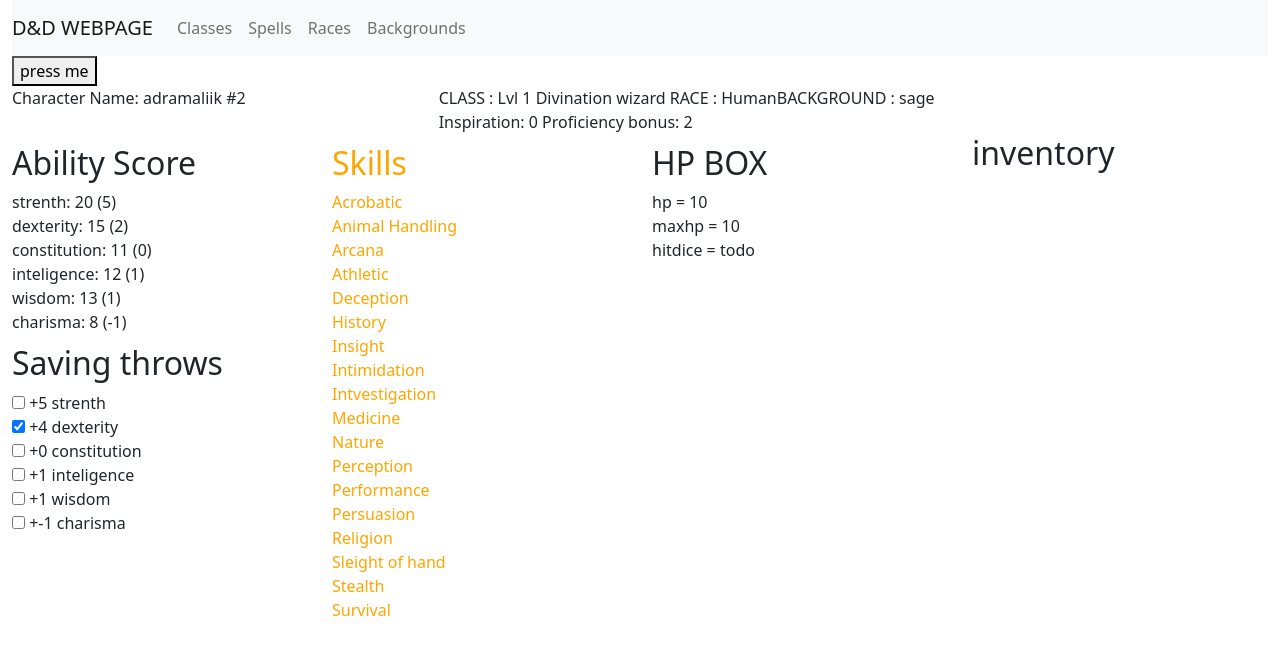
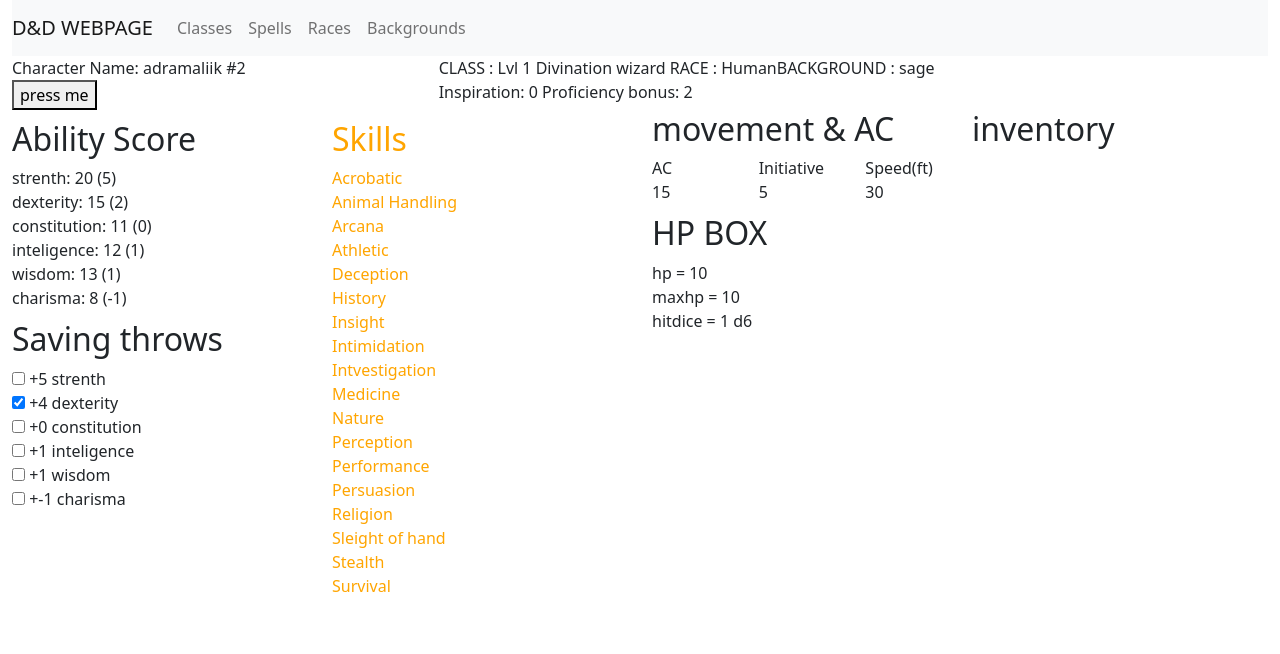
Before and after one commit to hieungch/DnDWebsiteFrontEnd-, a Vue app: page / in a window 1280 px wide. Shown: the top 654 px of the page. Built offline with nearby package versions, Linux system fonts and the light colour scheme.

Commit message:
lv up function

```diff
--- /dev/null
+++ b/src/components/AcInitMove.vue
@@ -0,0 +1,27 @@
+<script setup>
+
+</script>
+
+<template>
+        <h2>movement & AC</h2>
+        <div class="row">
+            <div class="col">AC
+            <div>
+                15
+            </div>
+        </div>
+        <div class="col">Initiative
+            <div>
+                5
+            </div>
+        </div>
+        <div class="col">Speed(ft)
+            <div>
+                30
+            </div>
+        </div>
+        </div>
+</template>
+
+<style scoped lang="scss">
+</style>
--- a/src/components/Home.vue
+++ b/src/components/Home.vue
@@ -1,10 +1,14 @@
 <script setup>
+import {reactive} from "vue"
+
 import DiceBoard from "./DiceBoard.vue";
 import Skill from "./Skill.vue";
 import PlayerInfo from "./PlayerInfo.vue";
 import AbilityScores from "./AbilityScores.vue";
 import SavingThrow from "./SavingThrow.vue";
 import HpBox from "./HpBox.vue"
+import AcInitMove from "./AcInitMove.vue";
+
 
 // defineProps({
 //   msg: String,
@@ -15,7 +19,7 @@
 
 
 
-let player = {
+let player = reactive({
   id: 2,
   name: "adramaliik",
   level: 1,
@@ -45,7 +49,7 @@
   maxHp: 10,
   skillProficency: [1, 2, 3, 4],
   feats: [],
-};
+});
 
 
 const stats = [
@@ -245,19 +249,17 @@
   },
 ];
 
-function test(){
-  let tempo = player;
-  tempo.level ++;
-  player = {...tempo};
-  console.log("pressed");
+function lvUp(){
+  player.level ++;
 }
 </script>
 
 <template>
-<button @click="test()">press me</button>
+
     <div class="row">
        <!-- player general info -->
-      <PlayerInfo :player="player"/>
+       <!-- when the event levelupevent is emitted from player info component, run the function lvUp-->
+      <PlayerInfo :player="player" @levelUpEvent="lvUp()"/>
     </div>
     <div class="row">
       <div class="col">
@@ -277,6 +279,8 @@
       <!-- skillArray meant the variable in the script section-->
       </div>
       <div class="col">
+      <!-- player movement -->
+      <AcInitMove/>
       <!-- player HP -->
       <HpBox :player ="player"/>
       </div>
--- a/src/components/HpBox.vue
+++ b/src/components/HpBox.vue
@@ -11,7 +11,7 @@
         <h2>HP BOX</h2>
         <div class="hp">hp = {{ player.hp }}</div>
         <div class="maxhp">maxhp = {{ player.hp }}</div>
-        <div class="hit-dice">hitdice = {{ "todo" }}</div>
+        <div class="hit-dice">hitdice = {{ player.level }} {{player.characterClass.hitDiceType}}</div>
     </div>
 </template>
 
--- a/src/components/PlayerInfo.vue
+++ b/src/components/PlayerInfo.vue
@@ -2,10 +2,14 @@
 import { ref } from "vue";
 const proficiencyBonus = ref(2);
 const props = defineProps({
-        player:{
+        player: {
             type: Object,
-        },
+        }
     });
+// this is for leveling up
+// it can be used many time defineEmits(["","",...])
+const emit = defineEmits(["levelUpEvent"])
+
 </script>
 
 <template>
@@ -13,6 +17,7 @@
         <div class="section player-name">
             Character Name: {{ player.name }} <span>#{{ player.id }}</span>
         </div>
+        <button @click='emit("levelUpEvent")'>press me</button>
     </div>
 
     <div class="col-8">
```
